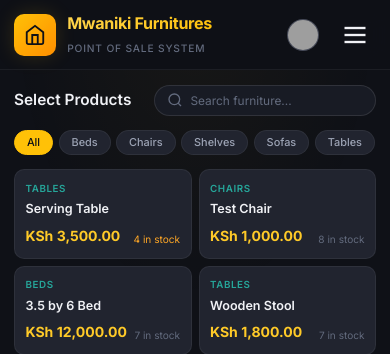
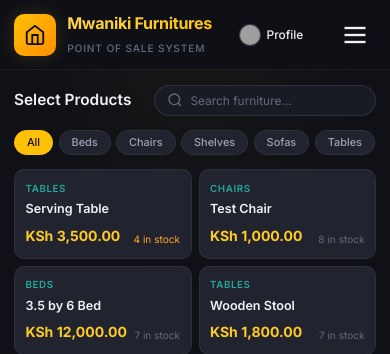
Before and after one commit to Mukungiisaac/Mwaniki, a Flask app: page / in a window 390 px wide. Shown: the top 354 px of the page. Run offline with Flask 3, Linux system fonts and the light colour scheme; a user stored in the database is signed in; data comes from the database, SQL or seed files in the repository; grey boxes are pictures that could not be loaded.

Commit message:
Removed person icon and replaced it with real profile photo

```diff
--- a/static/css/style.css
+++ b/static/css/style.css
@@ -1554,15 +1554,41 @@ a {
         /* Hide text name/role in tight mobile header, but keep avatar */
     }
 
-    #btn-my-profile span,
+    /* Keep profile photo visible but hide text on very small screens */
+    #btn-my-profile span {
+        display: none;
+        /* Photo only for profile button to save space */
+    }
+
+    /* Mobile header profile button - keep both photo and text visible */
+    #btn-my-profile-header span {
+        display: inline;
+        font-size: 0.85rem;
+    }
+
     .btn-logout span {
         display: none;
-        /* Icons only for these specific buttons to save space */
+        /* Icon only for logout button to save space */
     }
 
     #btn-my-profile {
         margin-right: 0 !important;
         padding: 0.5rem !important;
+    }
+
+    #btn-my-profile img {
+        width: 24px !important;
+        height: 24px !important;
+    }
+
+    #btn-my-profile-header {
+        padding: 0.4rem 0.6rem !important;
+        font-size: 0.85rem;
+    }
+
+    #btn-my-profile-header img {
+        width: 22px !important;
+        height: 22px !important;
     }
 
     .btn-logout {
@@ -1954,6 +1980,41 @@ a {
         flex-direction: column;
         gap: 0.2rem;
     }
+}
+
+/* ══════════════════════════════════════════════════════════════════════════
+   PROFILE BUTTON ENHANCEMENTS
+   ══════════════════════════════════════════════════════════════════════════ */
+#btn-my-profile img,
+#btn-my-profile-mobile img,
+#btn-my-profile-header img {
+    border: 1px solid var(--border-subtle);
+    transition: all var(--transition-fast);
+    flex-shrink: 0;
+}
+
+#btn-my-profile:hover img,
+#btn-my-profile-mobile:hover img,
+#btn-my-profile-header:hover img {
+    border-color: var(--primary-400);
+    transform: scale(1.05);
+}
+
+#btn-my-profile-header {
+    color: var(--text-primary);
+    font-weight: 500;
+    transition: all var(--transition-fast);
+    border: 1px solid transparent;
+    border-radius: var(--radius-sm);
+    display: none; /* Hidden by default, shown on mobile */
+    align-items: center;
+    gap: 0.4rem;
+}
+
+#btn-my-profile-header:hover {
+    background: rgba(255, 255, 255, 0.1) !important;
+    border-color: var(--border-subtle);
+    transform: translateY(-1px);
 }
 
 /* ══════════════════════════════════════════════════════════════════════════
@@ -2905,6 +2966,32 @@ a {
     display: none !important;
 }
 
+/* Force mobile profile button visibility on smaller screens */
+@media(max-width: 768px) {
+    #btn-my-profile-header {
+        display: flex !important;
+        align-items: center !important;
+        gap: 0.4rem !important;
+        margin-right: 0.5rem !important;
+        padding: 0.4rem 0.6rem !important;
+        border: none !important;
+        background: transparent !important;
+        color: var(--text-primary) !important;
+    }
+
+    #btn-my-profile-header img {
+        width: 22px !important;
+        height: 22px !important;
+        border-radius: 50% !important;
+        object-fit: cover !important;
+    }
+
+    #btn-my-profile-header span {
+        font-size: 0.85rem !important;
+        font-weight: 500 !important;
+    }
+}
+
 @media(max-width: 1024px) {
     .desktop-only {
         display: none !important;
@@ -2912,6 +2999,14 @@ a {
     .mobile-only {
         display: flex !important;
     }
+
+    /* Ensure mobile profile button is visible */
+    #btn-my-profile-header {
+        display: flex !important;
+        align-items: center !important;
+        gap: 0.4rem !important;
+    }
+
     .header-stats {
         display: none !important;
     }
--- a/static/js/app.js
+++ b/static/js/app.js
@@ -1182,7 +1182,26 @@ function loadUsersTable() {
 // ─── Profile Logic ─────────────────────────────────────────────────────────────
 
 function initProfileModal() {
+    // Desktop profile button
     $('#btn-my-profile')?.addEventListener('click', async () => {
+        try {
+            const res = await fetch('/api/users/profile');
+            const data = await res.json();
+            if(!res.ok) throw new Error(data.error);
+            $('#profile-phone').value = data.phone || '';
+            $('#profile-id-number').value = data.id_number || '';
+
+            if ($('#profile-photo-preview')) {
+                $('#profile-photo-preview').src = data.photo ? `/static/uploads/${data.photo}` : '/static/uploads/default.png';
+            }
+            $('#profile-modal-overlay').classList.add('visible');
+        } catch(err) {
+            showToast(err.message || 'Failed to load profile', 'error');
+        }
+    });
+
+    // Mobile header profile button
+    $('#btn-my-profile-header')?.addEventListener('click', async () => {
         try {
             const res = await fetch('/api/users/profile');
             const data = await res.json();
--- a/templates/index.html
+++ b/templates/index.html
@@ -8,7 +8,7 @@
     <link rel="preconnect" href="https://fonts.googleapis.com">
     <link rel="preconnect" href="https://fonts.gstatic.com" crossorigin>
     <link href="https://fonts.googleapis.com/css2?family=Inter:wght@300;400;500;600;700;800&display=swap" rel="stylesheet">
-    <link rel="stylesheet" href="/static/css/style.css?v=12">
+    <link rel="stylesheet" href="/static/css/style.css?v=18">
     <link rel="stylesheet" href="/static/css/print.css?v=5" media="print">
 </head>
 <body>
@@ -41,13 +41,16 @@
             </div>
 
             <div class="header-user">
-                <img src="/static/uploads/{{ user.photo }}" alt="Avatar" class="avatar avatar-sm" id="header-avatar" onerror="this.src='/static/uploads/default.png'">
                 <div class="user-info desktop-only">
                     <span class="user-role">{{ user.role }}</span>
                     <span class="user-name">{{ user.username }}</span>
                 </div>
-                <button id="btn-my-profile" class="btn-secondary btn-sm desktop-only" title="My Profile" style="margin-right: 0.5rem; display:flex; align-items:center; gap:0.3rem; border:none; background:transparent;">
-                    <svg viewBox="0 0 24 24" fill="none" stroke="currentColor" stroke-width="2" width="16" height="16"><path d="M20 21v-2a4 4 0 0 0-4-4H8a4 4 0 0 0-4 4v2"/><circle cx="12" cy="7" r="4"/></svg>
+                <button id="btn-my-profile" class="btn-secondary btn-sm desktop-only" title="My Profile" style="margin-right: 0.5rem; display:flex; align-items:center; gap:0.4rem; border:none; background:transparent;">
+                    <img src="/static/uploads/{{ user.photo }}" alt="Avatar" class="avatar avatar-xs" onerror="this.src='/static/uploads/default.png'" style="width: 18px; height: 18px; border-radius: 50%; object-fit: cover;">
+                    <span>Profile</span>
+                </button>
+                <button id="btn-my-profile-header" class="btn-secondary btn-sm" title="My Profile" style="margin-right: 0.5rem; align-items:center; gap:0.4rem; border:none; background:transparent; display: none;">
+                    <img src="/static/uploads/{{ user.photo }}" alt="Avatar" class="avatar avatar-xs" onerror="this.src='/static/uploads/default.png'" style="width: 20px; height: 20px; border-radius: 50%; object-fit: cover;">
                     <span>Profile</span>
                 </button>
                 <a href="/logout" class="btn-logout desktop-only" title="Sign out">
@@ -106,8 +109,8 @@
                     <span class="user-role" style="display:block; color:var(--text-muted); font-size: 0.8rem; text-transform: uppercase;">{{ user.role }}</span>
                     <span class="user-name" style="font-size:1.1rem; font-weight: 500;">{{ user.username }}</span>
                 </div>
-                <button id="btn-my-profile-mobile" class="btn-secondary" style="width: 100%; margin-bottom: 0.5rem; justify-content: center; padding: 0.85rem;">
-                    <svg viewBox="0 0 24 24" fill="none" stroke="currentColor" stroke-width="2" width="18" height="18"><path d="M20 21v-2a4 4 0 0 0-4-4H8a4 4 0 0 0-4 4v2"/><circle cx="12" cy="7" r="4"/></svg>
+                <button id="btn-my-profile-mobile" class="btn-secondary" style="width: 100%; margin-bottom: 0.5rem; justify-content: center; padding: 0.85rem; display: flex; align-items: center; gap: 0.5rem;">
+                    <img src="/static/uploads/{{ user.photo }}" alt="Avatar" class="avatar avatar-xs" onerror="this.src='/static/uploads/default.png'" style="width: 20px; height: 20px; border-radius: 50%; object-fit: cover;">
                     Profile
                 </button>
                 <a href="/logout" class="btn-logout" style="width: 100%; justify-content: center; padding: 0.85rem; border-radius: 4px; display: flex; align-items: center; gap: 0.3rem;">
@@ -904,6 +907,6 @@
             }
         }
     </script>
-    <script src="/static/js/app.js?v=13"></script>
+    <script src="/static/js/app.js?v=14"></script>
 </body>
 </html>
```
